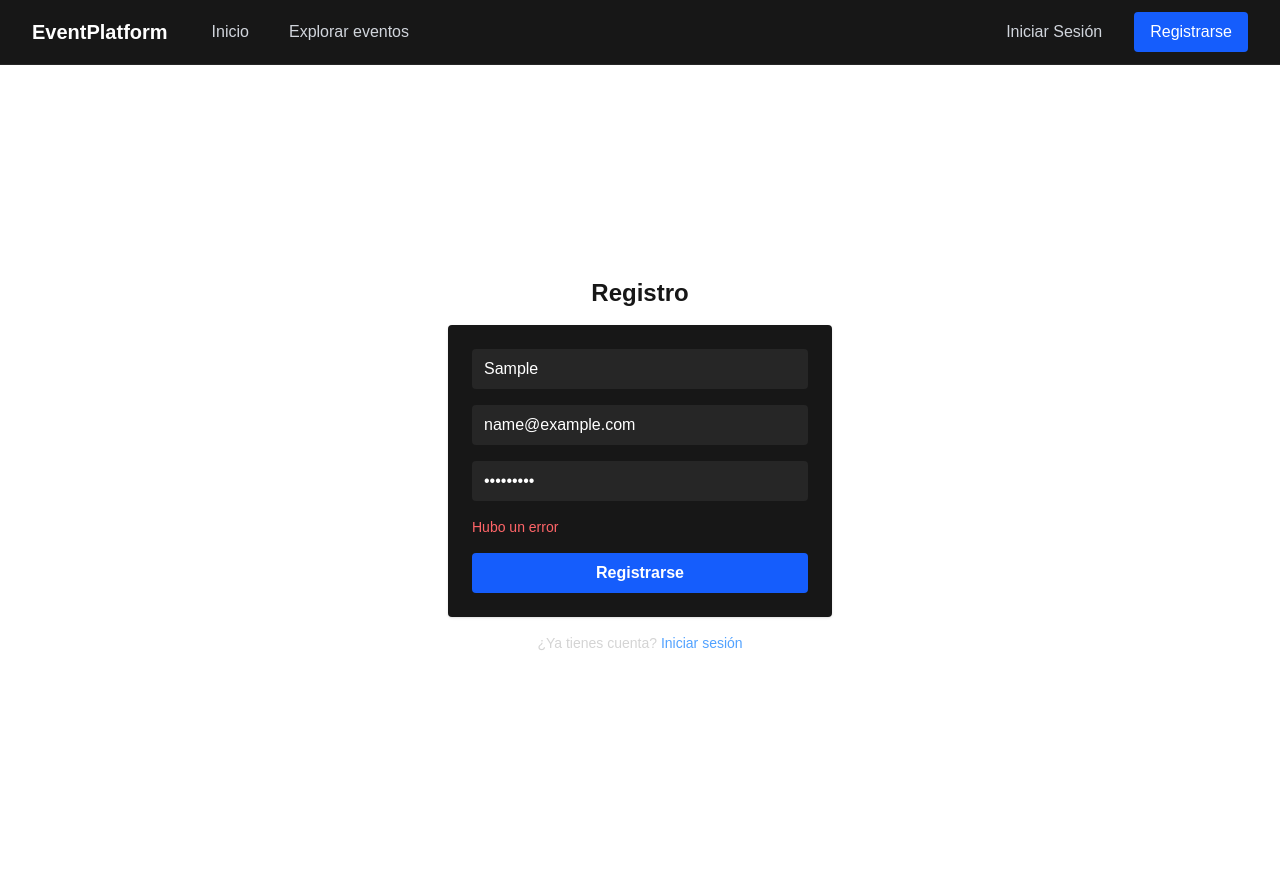
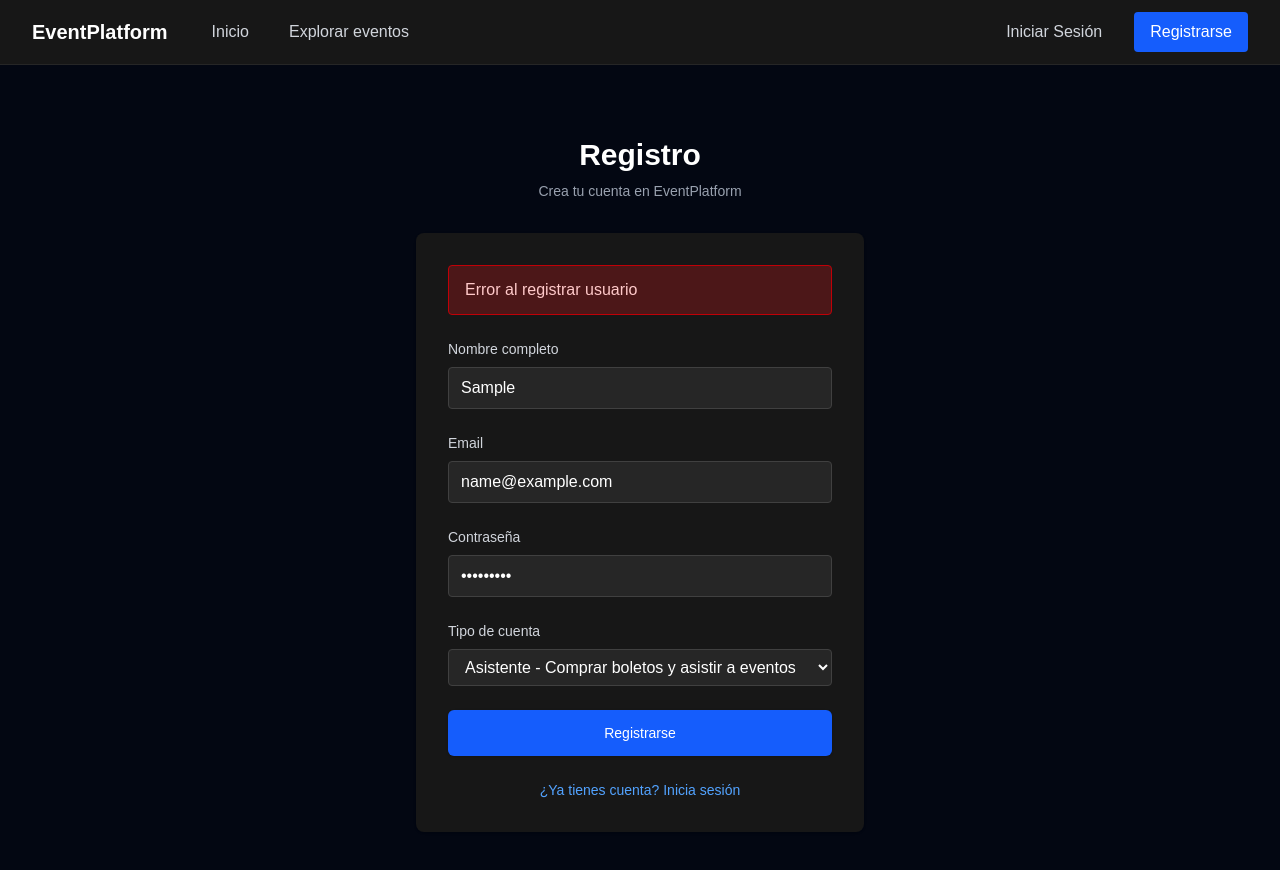
Before and after one commit to C-Ford17/eventos-app, a Next.js app: page /register in a window 1280 px wide. Both pictures are taken after typing "Sample", "name@example.com", "Sample123" into the empty fields and a click on the button "Registrarse". Shown: the top 870 px of the page. Built offline with nearby package versions, Linux system fonts and the light colour scheme; no server answers; the database is empty.

Commit message:
feat: agregar selector de rol en el registro

```diff
--- a/src/app/api/register/route.ts
+++ b/src/app/api/register/route.ts
@@ -1,40 +1,61 @@
-import { prisma } from '@/lib/prisma'
-import { hash } from 'bcryptjs'
-import { NextResponse } from 'next/server'
+// src/app/api/register/route.ts
+import { NextResponse } from 'next/server';
+import { prisma } from '@/lib/prisma';
+import bcrypt from 'bcryptjs';
 
 export async function POST(req: Request) {
   try {
-    const body = await req.json()
-    console.log('Datos recibidos:', body); // Para debugging
-    const { nombre, email, password } = body
-    // Validación explícita
+    const body = await req.json();
+    console.log('Datos recibidos:', body);
+
+    const { nombre, email, password, tipo_usuario } = body; // Ahora recibe tipo_usuario
+
     if (!nombre || !email || !password) {
       return NextResponse.json(
-        {
-          error: 'Faltan campos requeridos',
-          received: { nombre: !!nombre, email: !!email, password: !!password }
-        },
+        { error: 'Faltan campos requeridos' },
         { status: 400 }
       );
     }
-    // Chequea si el usuario ya existe
-    const exist = await prisma.usuario.findUnique({ where: { email } })
-    if (exist) {
-      return NextResponse.json({ error: 'Ya existe el usuario' }, { status: 400 })
+
+    // Valida que el tipo de usuario sea válido
+    const tiposValidos = ['asistente', 'organizador', 'proveedor'];
+    const tipoFinal = tiposValidos.includes(tipo_usuario) ? tipo_usuario : 'asistente';
+
+    const existingUser = await prisma.usuario.findUnique({
+      where: { email }
+    });
+
+    if (existingUser) {
+      return NextResponse.json(
+        { error: 'El correo ya está registrado' },
+        { status: 409 }
+      );
     }
-    // Hashea la contraseña
-    const hashed = await hash(password, 10)
-    // Crea el usuario
-    await prisma.usuario.create({
+
+    const hashedPassword = await bcrypt.hash(password, 12);
+
+    const user = await prisma.usuario.create({
       data: {
         nombre,
         email,
-        password: hashed,
-        tipo_usuario: 'asistente', // o el rol predeterminado
-      }
-    })
-    return NextResponse.json({ ok: true })
-  } catch (e) {
-    return NextResponse.json({ error: 'Hubo un error' }, { status: 500 })
+        password: hashedPassword,
+        tipo_usuario: tipoFinal, // Usa el tipo seleccionado
+      },
+    });
+
+    return NextResponse.json(
+      {
+        message: 'Usuario creado exitosamente',
+        userId: user.id
+      },
+      { status: 201 }
+    );
+
+  } catch (error: any) {
+    console.error('Error completo en registro:', error);
+    return NextResponse.json(
+      { error: 'Error al registrar usuario' },
+      { status: 500 }
+    );
   }
 }
--- a/src/app/register/page.tsx
+++ b/src/app/register/page.tsx
@@ -1,96 +1,150 @@
-// src/app/register/page.tsx
-'use client';
-import { useState } from 'react';
-import { useRouter } from 'next/navigation';
+"use client";
+
+import { useState } from "react";
+import { useRouter } from "next/navigation";
+import Link from "next/link";
 
 export default function RegisterPage() {
-  const [nombre, setNombre] = useState('');  // <-- Cambiado de 'name' a 'nombre'
-  const [email, setEmail] = useState('');
-  const [password, setPassword] = useState('');
-  const [error, setError] = useState('');
-  const [loading, setLoading] = useState(false);
   const router = useRouter();
+  const [nombre, setNombre] = useState("");
+  const [email, setEmail] = useState("");
+  const [password, setPassword] = useState("");
+  const [tipoUsuario, setTipoUsuario] = useState("asistente"); // Nuevo estado
+  const [isLoading, setIsLoading] = useState(false);
+  const [serverError, setServerError] = useState("");
 
-  async function handleSubmit(e: React.FormEvent<HTMLFormElement>) {
+  const onSubmit = async (e: React.FormEvent<HTMLFormElement>) => {
     e.preventDefault();
-  setError('');
-  setLoading(true);
+    setIsLoading(true);
+    setServerError("");
 
     try {
-    const res = await fetch('/api/register', {
-      method: 'POST',
-      headers: { 'Content-Type': 'application/json' },
-      body: JSON.stringify({ nombre, email, password })
+      const res = await fetch("/api/register", {
+        method: "POST",
+        headers: { "Content-Type": "application/json" },
+        body: JSON.stringify({ nombre, email, password, tipo_usuario: tipoUsuario }), // Incluye el rol
       });
 
-    setLoading(false);
-
-    // Verifica si la respuesta es JSON antes de parsear
-    const contentType = res.headers.get('content-type');
-    if (contentType && contentType.includes('application/json')) {
+      if (!res.ok) {
         const data = await res.json();
-
-      if (res.ok) {
-        router.push('/login');
-      } else {
-        setError(data.error || 'No se pudo registrar el usuario.');
-        console.error('Error del servidor:', data);
-      }
-    } else {
-      // La respuesta no es JSON, probablemente un error del servidor
-      const text = await res.text();
-      console.error('Respuesta no-JSON del servidor:', text);
-      setError('Error del servidor. Por favor, revisa la consola para más detalles.');
+        setServerError(data.error || "Error al registrar usuario");
+        setIsLoading(false);
+        return;
       }
 
-  } catch (err: any) {
-    setLoading(false);
-    setError('Error de conexión con el servidor');
-    console.error('Error:', err);
+      // Redirige al login tras registro exitoso
+      router.push("/login?registered=true");
+    } catch (error: any) {
+      console.error("Error de conexión:", error);
+      setServerError("Error de conexión. Intenta nuevamente.");
+      setIsLoading(false);
     }
-}
-
+  };
 
   return (
-    <div className="min-h-screen flex flex-col items-center justify-center">
-      <h2 className="text-2xl font-bold mb-4">Registro</h2>
-      <form className="bg-neutral-900 p-6 rounded w-full max-w-sm space-y-4 shadow" onSubmit={handleSubmit}>
+    <div className="min-h-screen flex items-center justify-center bg-gray-950 py-12 px-4">
+      <div className="max-w-md w-full space-y-8">
+        <div>
+          <h2 className="mt-6 text-center text-3xl font-extrabold text-white">
+            Registro
+          </h2>
+          <p className="mt-2 text-center text-sm text-gray-400">
+            Crea tu cuenta en EventPlatform
+          </p>
+        </div>
+
+        <form
+          onSubmit={onSubmit}
+          className="mt-8 space-y-6 bg-neutral-900 p-8 rounded-lg shadow"
+        >
+          {serverError && (
+            <div className="bg-red-900/50 border border-red-700 text-red-200 px-4 py-3 rounded">
+              {serverError}
+            </div>
+          )}
+
+          <div>
+            <label htmlFor="nombre" className="block text-sm font-medium text-gray-300 mb-2">
+              Nombre completo
+            </label>
             <input
-          className="w-full px-3 py-2 rounded bg-neutral-800 text-white"
+              id="nombre"
               type="text"
-          placeholder="Nombre completo"
               value={nombre}
-          onChange={e => setNombre(e.target.value)}
+              onChange={(e) => setNombre(e.target.value)}
+              disabled={isLoading}
               required
+              className="w-full px-3 py-2 rounded bg-neutral-800 text-white border border-neutral-700 focus:outline-none focus:ring-2 focus:ring-blue-500 disabled:opacity-50"
             />
+          </div>
+
+          <div>
+            <label htmlFor="email" className="block text-sm font-medium text-gray-300 mb-2">
+              Email
+            </label>
             <input
-          className="w-full px-3 py-2 rounded bg-neutral-800 text-white"
+              id="email"
               type="email"
-          placeholder="Email"
               value={email}
-          onChange={e => setEmail(e.target.value)}
+              onChange={(e) => setEmail(e.target.value)}
+              disabled={isLoading}
               required
+              placeholder="tu@email.com"
+              className="w-full px-3 py-2 rounded bg-neutral-800 text-white border border-neutral-700 focus:outline-none focus:ring-2 focus:ring-blue-500 disabled:opacity-50"
             />
+          </div>
+
+          <div>
+            <label htmlFor="password" className="block text-sm font-medium text-gray-300 mb-2">
+              Contraseña
+            </label>
             <input
-          className="w-full px-3 py-2 rounded bg-neutral-800 text-white"
+              id="password"
               type="password"
-          placeholder="Contraseña"
               value={password}
-          onChange={e => setPassword(e.target.value)}
+              onChange={(e) => setPassword(e.target.value)}
+              disabled={isLoading}
               required
+              className="w-full px-3 py-2 rounded bg-neutral-800 text-white border border-neutral-700 focus:outline-none focus:ring-2 focus:ring-blue-500 disabled:opacity-50"
             />
-        {error && <div className="text-red-400 text-sm">{error}</div>}
+          </div>
+
+          {/* NUEVO: Selector de tipo de usuario */}
+          <div>
+            <label htmlFor="tipoUsuario" className="block text-sm font-medium text-gray-300 mb-2">
+              Tipo de cuenta
+            </label>
+            <select
+              id="tipoUsuario"
+              value={tipoUsuario}
+              onChange={(e) => setTipoUsuario(e.target.value)}
+              disabled={isLoading}
+              className="w-full px-3 py-2 rounded bg-neutral-800 text-white border border-neutral-700 focus:outline-none focus:ring-2 focus:ring-blue-500 disabled:opacity-50"
+            >
+              <option value="asistente">Asistente - Comprar boletos y asistir a eventos</option>
+              <option value="organizador">Organizador - Crear y gestionar eventos</option>
+              <option value="proveedor">Proveedor - Ofrecer servicios para eventos</option>
+            </select>
+          </div>
+
           <button
             type="submit"
-          disabled={loading}
-          className="w-full py-2 bg-blue-600 hover:bg-blue-700 rounded text-white font-semibold disabled:opacity-50"
+            disabled={isLoading}
+            className="w-full flex justify-center py-3 px-4 border border-transparent rounded-md shadow-sm text-sm font-medium text-white bg-blue-600 hover:bg-blue-700 focus:outline-none focus:ring-2 focus:ring-offset-2 focus:ring-blue-500 disabled:bg-gray-600 disabled:cursor-not-allowed"
           >
-          {loading ? 'Registrando...' : 'Registrarse'}
+            {isLoading ? "Registrando..." : "Registrarse"}
           </button>
+
+          <div className="flex flex-col space-y-2 text-center">
+            <Link
+              href="/login"
+              className="text-sm text-blue-400 hover:text-blue-300"
+            >
+              ¿Ya tienes cuenta? Inicia sesión
+            </Link>
+          </div>
         </form>
-      <p className="mt-4 text-sm text-neutral-300">
-        ¿Ya tienes cuenta? <a href="/login" className="text-blue-400 hover:underline">Iniciar sesión</a>
-      </p>
+      </div>
     </div>
   );
 }
```
Lines whose indentation alone changed are shown as unchanged.
